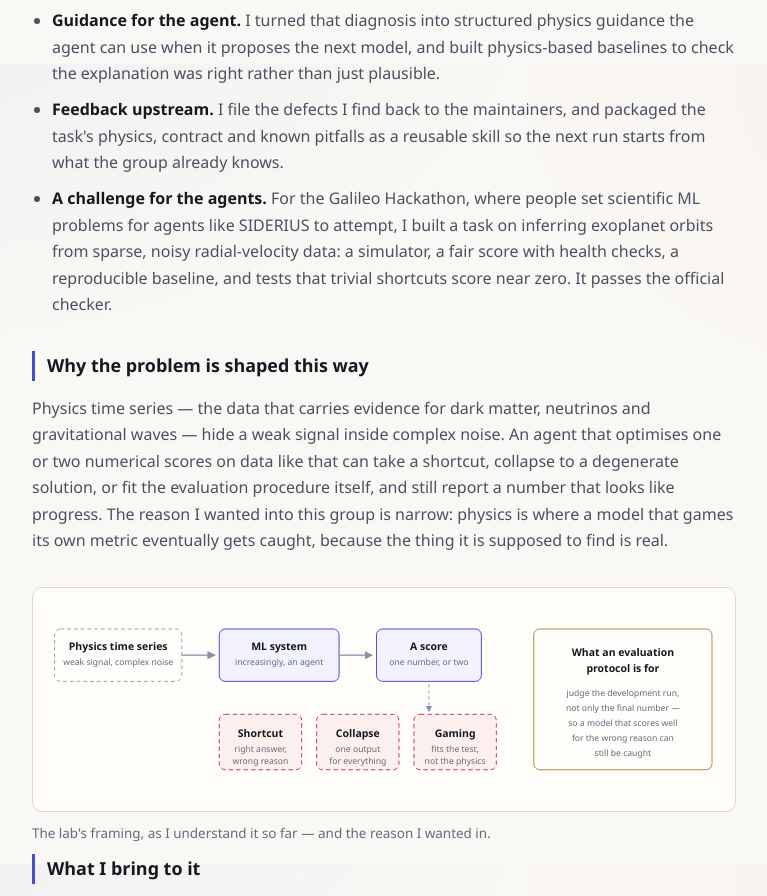
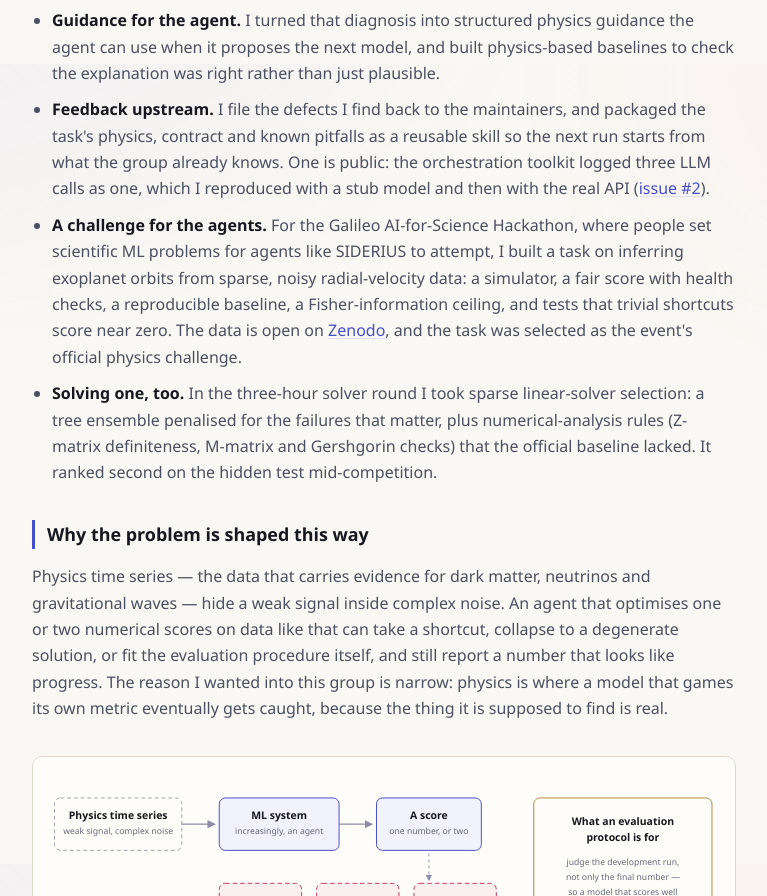
Before and after one commit to zhenzhenfufu/Zhen-Wang-Personal-Website.github.io, a plain HTML site: page aobo-lab.html in a window 1280 px wide. Shown: the part 1536-2432 px from the top of the page, without its empty margins (256-1023 px from the left). Drawn offline with Linux system fonts and the light colour scheme.

Commit message:
Update SIDERIUS page with hackathon results and public issue
Links the public token-accounting issue (#2), notes that the exoplanet
radial-velocity task was selected as the official physics challenge with
its Zenodo dataset, and adds the Track 2 sparse-solver entry.

Co-Authored-By: Claude Opus 5.5 <noreply@anthropic.com>

```diff
--- a/aobo-lab.html
+++ b/aobo-lab.html
@@ -90,8 +90,9 @@
             <li><strong>Orchestration.</strong> I run and tune the orchestration layer — the part that decides which research step comes next and which model carries it out — and test how it behaves over long runs.</li>
             <li><strong>End-to-end testing on real physics.</strong> The test bed is Project 8: estimating an electron's energy from the faint radio signal it emits while spiralling in a magnetic field. I replicated the agent's workflow on the full public data and worked out why the models it designs stop improving.</li>
             <li><strong>Guidance for the agent.</strong> I turned that diagnosis into structured physics guidance the agent can use when it proposes the next model, and built physics-based baselines to check the explanation was right rather than just plausible.</li>
-            <li><strong>Feedback upstream.</strong> I file the defects I find back to the maintainers, and packaged the task's physics, contract and known pitfalls as a reusable skill so the next run starts from what the group already knows.</li>
-            <li><strong>A challenge for the agents.</strong> For the Galileo Hackathon, where people set scientific ML problems for agents like SIDERIUS to attempt, I built a task on inferring exoplanet orbits from sparse, noisy radial-velocity data: a simulator, a fair score with health checks, a reproducible baseline, and tests that trivial shortcuts score near zero. It passes the official checker.</li>
+            <li><strong>Feedback upstream.</strong> I file the defects I find back to the maintainers, and packaged the task's physics, contract and known pitfalls as a reusable skill so the next run starts from what the group already knows. One is public: the orchestration toolkit logged three LLM calls as one, which I reproduced with a stub model and then with the real API (<a href="https://github.com/yuema137/SIDERIUS/issues/2">issue #2</a>).</li>
+            <li><strong>A challenge for the agents.</strong> For the Galileo AI-for-Science Hackathon, where people set scientific ML problems for agents like SIDERIUS to attempt, I built a task on inferring exoplanet orbits from sparse, noisy radial-velocity data: a simulator, a fair score with health checks, a reproducible baseline, a Fisher-information ceiling, and tests that trivial shortcuts score near zero. The data is open on <a href="https://doi.org/10.5281/zenodo.24361910">Zenodo</a>, and the task was selected as the event's official physics challenge.</li>
+            <li><strong>Solving one, too.</strong> In the three-hour solver round I took sparse linear-solver selection: a tree ensemble penalised for the failures that matter, plus numerical-analysis rules (Z-matrix definiteness, M-matrix and Gershgorin checks) that the official baseline lacked. It ranked second on the hidden test mid-competition.</li>
         </ul>
     </section>
 
```
